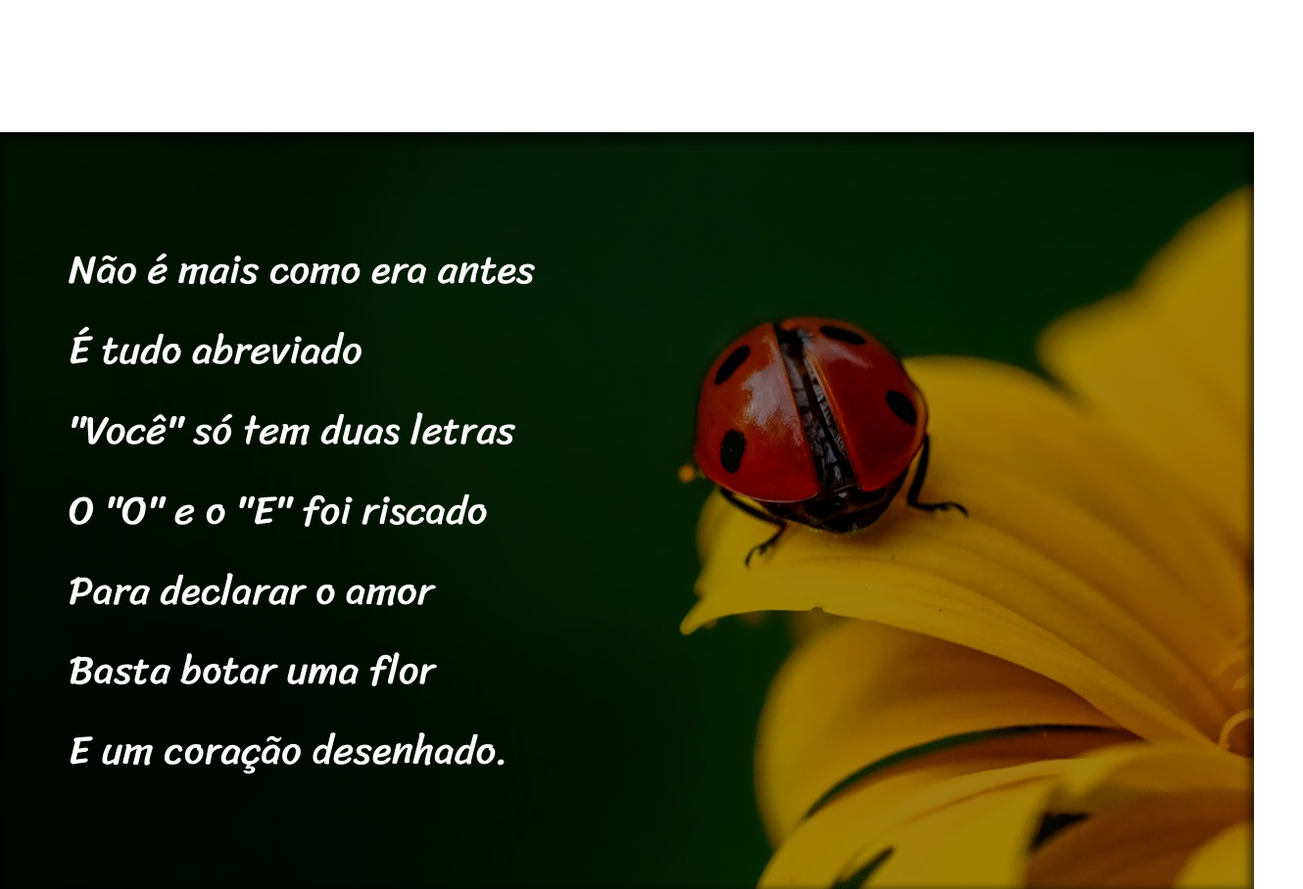
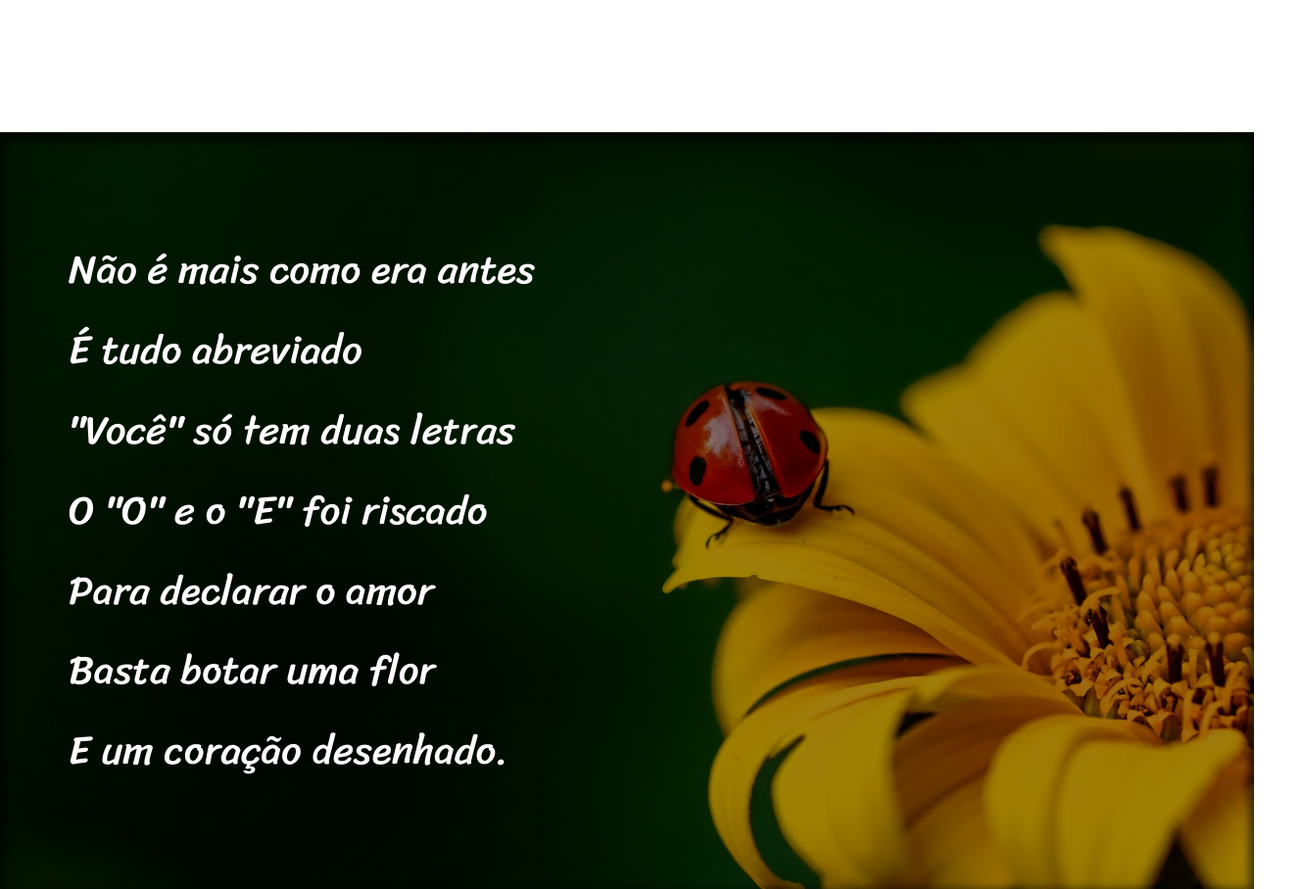
Before and after one commit to marcosvlsdev/projeto-cordel, a plain HTML site: page index.html in a window 1280 px wide. Shown: the part 920-1828 px from the top of the page at 98% size, 1330 px wide, since content can reach past the window. Drawn offline with Linux system fonts and the light colour scheme.

Commit message:
Update style.css

```diff
--- a/style.css
+++ b/style.css
@@ -53,6 +53,7 @@ section {
     line-height: 2em;
     margin: 12vh 0;
     font-size: 3.2vw;
+    width: 100%;
 }
 
 section p {
@@ -69,6 +70,7 @@ section.imagem {
     color: white;
     box-shadow: inset 0px 5px 8px 5px rgba(0, 0, 0, 0.582);
     background-attachment: fixed;
+    background-size: cover;
 
 }
 
@@ -79,7 +81,7 @@ section.imagem p{
 
 section#img01{
     background-image: url(img/background001.jpg) ;
-    background-position: center center;
+    background-position: right center;
 }
 
 section#img02 {
```
